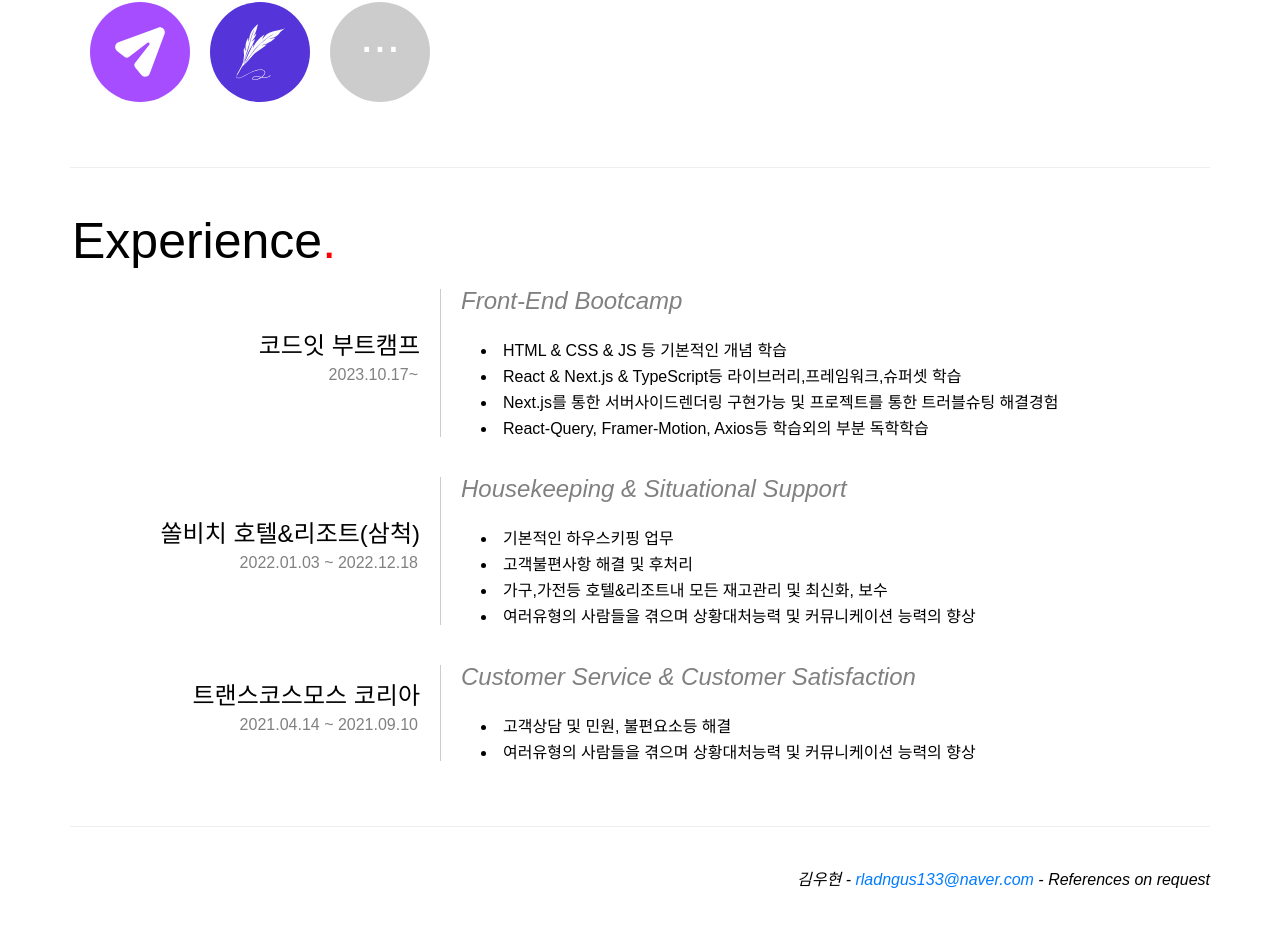
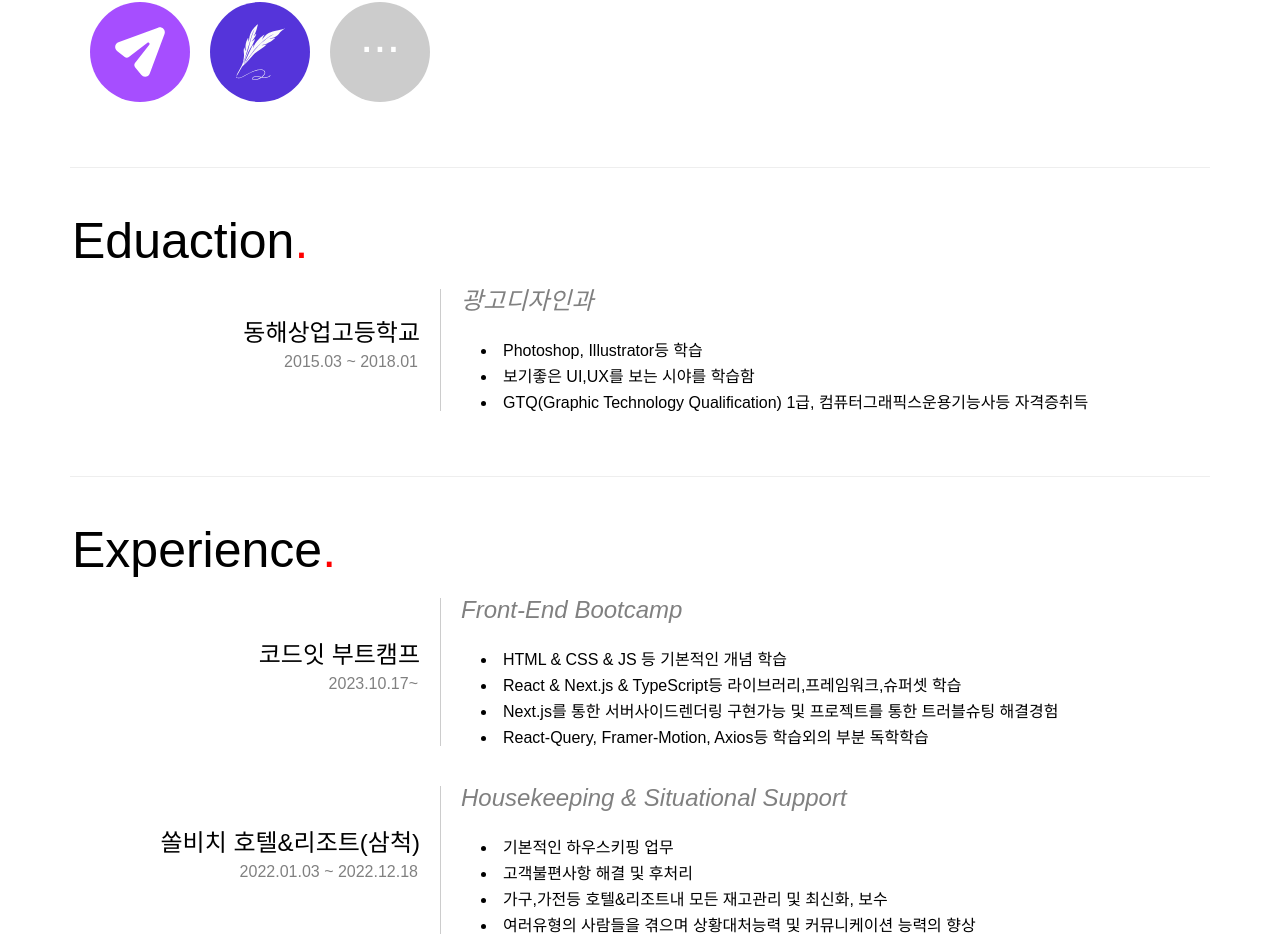
Before and after one commit to rladngus133/resume, a React (Create React App) app: page / in a window 1280 px wide. Shown: the part 1621-2573 px from the top of the page. Before the commit the page ends 2529 px from the top, so only its background shows below. Built offline with nearby package versions, Linux system fonts and the light colour scheme.

Commit message:
feat: add Main Item[Education]

```diff
--- /dev/null
+++ b/src/components/Main/Education.tsx
@@ -0,0 +1,113 @@
+import { motion } from "framer-motion";
+import React from "react";
+import styled from "styled-components";
+
+export default function Education() {
+  return (
+    <>
+      <motion.h2
+        initial={{ opacity: 0, y: 20 }}
+        whileInView={{ y: 0, opacity: 1 }}
+        viewport={{ once: true, amount: "all" }}
+      >
+        Eduaction<span>.</span>
+      </motion.h2>
+      <Container
+        initial={{ opacity: 0, y: 20 }}
+        whileInView={{ y: 0, opacity: 1 }}
+        viewport={{ once: true, amount: "all" }}
+      >
+        <EducationInfoContainer>
+          <h3>동해상업고등학교</h3>
+          <p>2015.03 ~ 2018.01</p>
+        </EducationInfoContainer>
+        <EducationDetailedInfoContainer>
+          <h3>광고디자인과</h3>
+          <OL>
+            <li>Photoshop, Illustrator등 학습</li>
+            <li>보기좋은 UI,UX를 보는 시야를 학습함</li>
+            <li>GTQ(Graphic Technology Qualification) 1급, 컴퓨터그래픽스운용기능사등 자격증취득</li>
+          </OL>
+        </EducationDetailedInfoContainer>
+      </Container>
+    </>
+  );
+}
+
+const Container = styled(motion.div)`
+  display: flex;
+  padding: 20px;
+
+  @media all and (max-width: 768px) {
+    flex-direction: column;
+  }
+`;
+
+const EducationInfoContainer = styled.div`
+  display: flex;
+  flex-direction: column;
+  justify-content: center;
+  align-items: flex-end;
+  padding-right: 20px;
+  width: 30%;
+  border-right: 1px solid #ccc;
+
+  & h3 {
+    font-size: 24px;
+    font-weight: 500;
+
+    @media all and (max-width: 768px) {
+      font-size: 20px;
+    }
+  }
+
+  & p {
+    font-weight: 100;
+    color: gray;
+  }
+
+  @media all and (max-width: 768px) {
+    border-right: none;
+    border-bottom: 1px solid #ccc;
+    width: auto;
+    align-items: start;
+  }
+`;
+
+const EducationDetailedInfoContainer = styled.div`
+  padding-left: 20px;
+
+  & h3 {
+    font-size: 24px;
+    font-weight: 300;
+    font-style: italic;
+    color: gray;
+
+    @media all and (max-width: 768px) {
+      display: none;
+    }
+  }
+
+  @media all and (max-width: 768px) {
+    padding-left: 0;
+  }
+`;
+
+const OL = styled.ol`
+  list-style: inside;
+  padding: 20px 0 0 20px;
+
+  & li {
+    font-weight: 100;
+    margin-top: 10px;
+
+    @media all and (max-width: 768px) {
+      margin-top: 5px;
+    }
+  }
+
+  @media all and (max-width: 768px) {
+    padding: 0;
+    font-size: 12px;
+  }
+`;
--- a/src/components/Main/Main.tsx
+++ b/src/components/Main/Main.tsx
@@ -4,6 +4,7 @@ import Skill from "./Skill";
 import Introduce from "./Introduce";
 import Experience from "./Experience";
 import Project from "./Project";
+import Education from "./Education";
 
 export default function Main() {
   return (
@@ -21,6 +22,11 @@ export default function Main() {
       <Container>
         <Section>
           <Project />
+        </Section>
+      </Container>
+      <Container>
+        <Section>
+          <Education />
         </Section>
       </Container>
       <Container>
```
